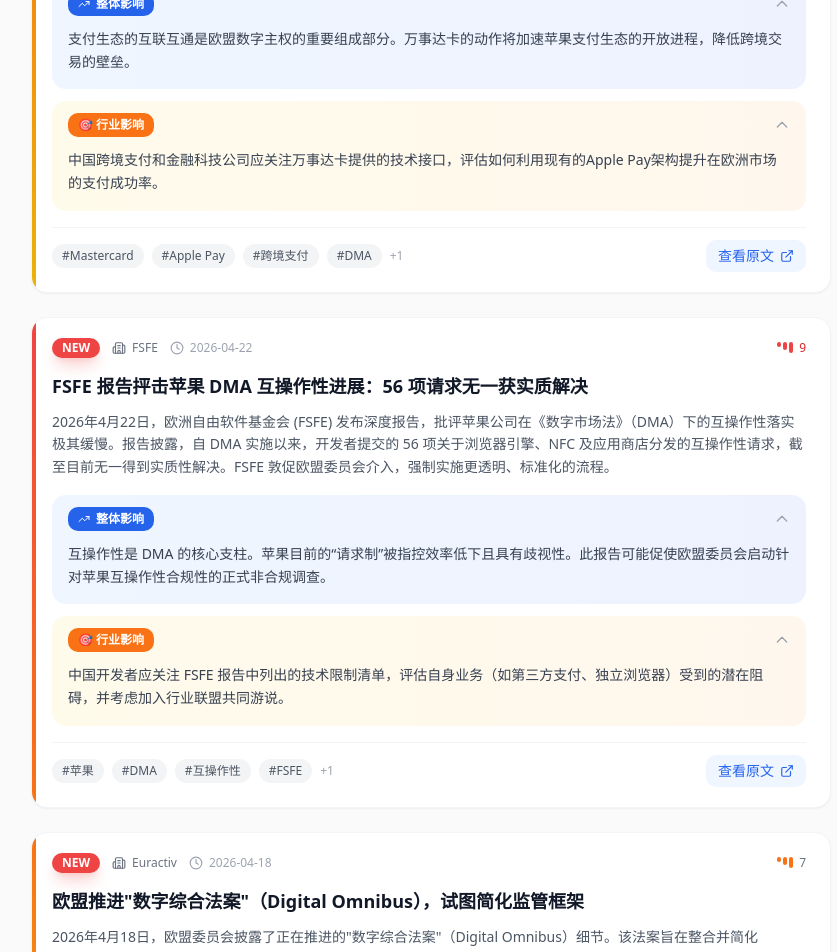
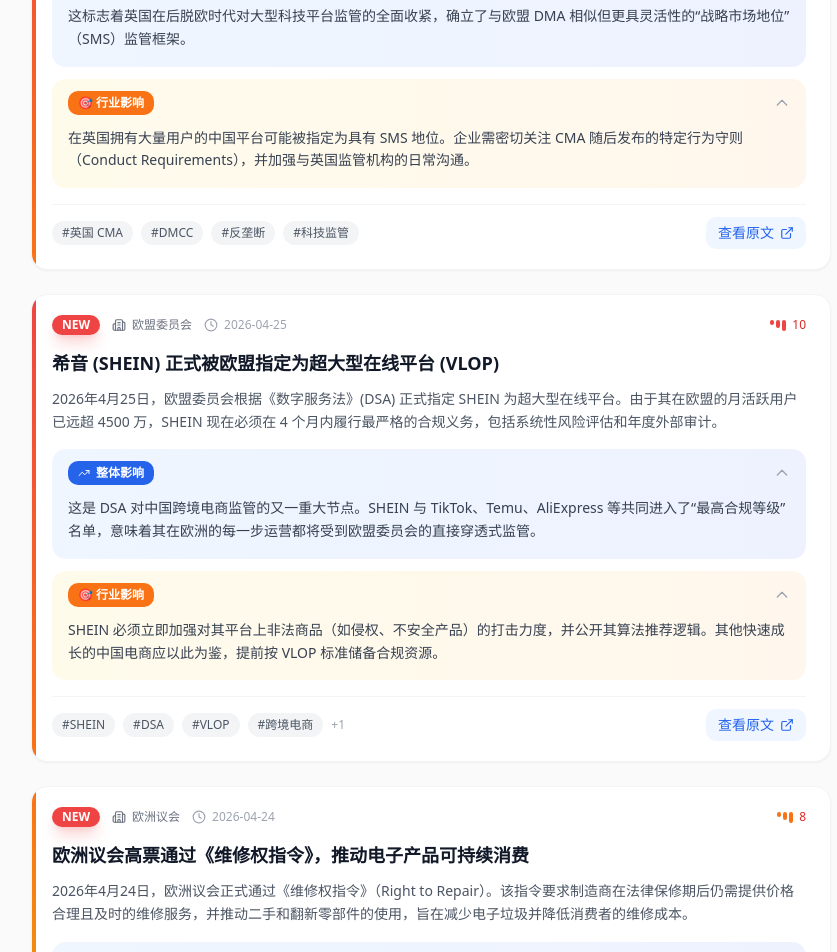
Before and after one commit to lbook820-gif/aspgcminsight, a React (Vite) app: page /#/ in a window 1280 px wide. Shown: the part 640-1592 px from the top of the page, without its empty margins (209-1046 px from the left). Built offline with nearby package versions, Linux system fonts and the light colour scheme.

Commit message:
feat: daily update 2026-04-25 - TikTok Lite investigation, Shein VLOP designation, UK DMCC passed

```diff
--- a/src/pages/Enforcement.tsx
+++ b/src/pages/Enforcement.tsx
@@ -9,6 +9,38 @@ const enforcementStats = [
 ];
 
 const enforcementCases: NewsItem[] = [
+  {
+    id: 'e15',
+    source: '欧盟委员会',
+    date: '2026-04-25',
+    heat: 10,
+    title: '希音 (SHEIN) 正式被欧盟指定为 DSA 下的超大型在线平台 (VLOP)',
+    summary:
+      '欧盟委员会于2026年4月25日正式宣布指定 SHEIN 为 VLOP。自此，SHEIN 必须在四个月内全面履行 DSA 框架下最严格的合规义务，包括年度风险评估、算法透明度审计及针对非法商品的强制治理措施。',
+    overallImpact:
+      'SHEIN 正式进入欧盟委员会的直接监管名单，标志着中国出海电商全面步入“高压合规”时代。',
+    industryImpact:
+      '企业需立即构建符合 DSA 要求的系统性合规体系，尤其是供应链审核和商品安全治理。',
+    tags: ['SHEIN', 'DSA', 'VLOP', '跨境电商'],
+    link: 'https://ec.europa.eu/commission/presscorner/detail/en/ip_24_2326',
+    isNew: true,
+  },
+  {
+    id: 'e14',
+    source: '欧盟委员会',
+    date: '2026-04-23',
+    heat: 10,
+    title: '欧盟对 TikTok Lite 启动 DSA 正式调查，聚焦其“任务与奖励”机制',
+    summary:
+      '2026年4月23日，欧盟委员会开启针对 TikTok Lite 的正式调查。调查重点在于其奖励机制是否具有致瘾性，以及 TikTok 是否违反了在上线新功能前提交风险评估的程序义务。',
+    overallImpact:
+      '这是 DSA 历史上首个针对 product 功能设计逻辑而非内容的正式调查案件，具有极强的先例意义。',
+    industryImpact:
+      '出海 App 需自查所有“任务、签到、积分”等游戏化设计，确保符合 DSA 关于未成年人保护的要求。',
+    tags: ['TikTok', 'DSA', '成瘾性设计', '未成年人保护'],
+    link: 'https://ec.europa.eu/commission/presscorner/detail/en/ip_24_2244',
+    isNew: true,
+  },
   {
     id: 'e12',
     source: '欧盟委员会',
--- a/src/pages/Home.tsx
+++ b/src/pages/Home.tsx
@@ -8,6 +8,70 @@ import type { NewsItem, DynamicCard } from '@/types';
 // 合规新闻数据库 - 近一年内大厂和中企合规新闻（已验证原文链接）
 const allNews: NewsItem[] = [
   // ==================== 2026年新闻 ====================
+  {
+    id: '2026-020',
+    source: '欧洲议会',
+    date: '2026-04-24',
+    heat: 8,
+    title: '欧洲议会高票通过《维修权指令》，推动电子产品可持续消费',
+    summary:
+      '2026年4月24日，欧洲议会正式通过《维修权指令》（Right to Repair）。该指令要求制造商在法律保修期后仍需提供价格合理且及时的维修服务，并推动二手和翻新零部件的使用，旨在减少电子垃圾并降低消费者的维修成本。',
+    overallImpact:
+      '该指令将显著改变电子产品的售后生态。不仅苹果、三星等硬件大厂面临更严苛的零件供应要求，第三方维修市场也将迎来重大利好。这也是欧盟绿色协议（Green Deal）在数字领域的延伸。',
+    industryImpact:
+      '中国消费电子出海企业需重新评估其产品设计（易维修性）和备件供应链。建议在产品设计阶段引入模块化理念，并建立在欧本土化的维修服务网络，以符合新规要求。',
+    tags: ['维修权', '电子垃圾', '硬件合规', '欧洲议会'],
+    link: 'https://www.europarl.europa.eu/news/en/press-room/20240419IPR20590/right-to-repair-making-repair-easier-and-more-appealing-to-consumers',
+    isNew: true,
+  },
+  {
+    id: '2026-019',
+    source: 'GOV.UK',
+    date: '2026-04-25',
+    heat: 9,
+    title: '英国《数字市场、竞争和消费者法案》(DMCC) 正式通过',
+    summary:
+      '英国议会于 2026 年 4 月底正式通过了里程碑式的《数字市场、竞争和消费者法案》。该法案赋予英国 CMA 旗下的数字市场小组 (DMU) 直接监管科技巨头的权力，违规处罚最高可达全球年营收的 10%。',
+    overallImpact:
+      '这标志着英国在后脱欧时代对大型科技平台监管的全面收紧，确立了与欧盟 DMA 相似但更具灵活性的“战略市场地位”（SMS）监管框架。',
+    industryImpact:
+      '在英国拥有大量用户的中国平台可能被指定为具有 SMS 地位。企业需密切关注 CMA 随后发布的特定行为守则（Conduct Requirements），并加强与英国监管机构的日常沟通。',
+    tags: ['英国 CMA', 'DMCC', '反垄断', '科技监管'],
+    link: 'https://www.gov.uk/government/news/new-laws-to-tackle-online-rip-offs-and-boost-digital-competition-passed',
+    isNew: true,
+  },
+  {
+    id: '2026-018',
+    source: '欧盟委员会',
+    date: '2026-04-25',
+    heat: 10,
+    title: '希音 (SHEIN) 正式被欧盟指定为超大型在线平台 (VLOP)',
+    summary:
+      '2026年4月25日，欧盟委员会根据《数字服务法》(DSA) 正式指定 SHEIN 为超大型在线平台。由于其在欧盟的月活跃用户已远超 4500 万，SHEIN 现在必须在 4 个月内履行最严格的合规义务，包括系统性风险评估和年度外部审计。',
+    overallImpact:
+      '这是 DSA 对中国跨境电商监管的又一重大节点。SHEIN 与 TikTok、Temu、AliExpress 等共同进入了“最高合规等级”名单，意味着其在欧洲的每一步运营都将受到欧盟委员会的直接穿透式监管。',
+    industryImpact:
+      'SHEIN 必须立即加强对其平台上非法商品（如侵权、不安全产品）的打击力度，并公开其算法推荐逻辑。其他快速成长的中国电商应以此为鉴，提前按 VLOP 标准储备合规资源。',
+    tags: ['SHEIN', 'DSA', 'VLOP', '跨境电商', '合规审计'],
+    link: 'https://ec.europa.eu/commission/presscorner/detail/en/ip_24_2326',
+    isNew: true,
+  },
+  {
+    id: '2026-017',
+    source: '欧盟委员会',
+    date: '2026-04-23',
+    heat: 10,
+    title: '欧盟对 TikTok Lite 启动 DSA 正式调查，聚焦其成瘾性奖励机制',
+    summary:
+      '2026年4月23日，欧盟委员会宣布对 TikTok Lite 启动正式调查。监管机构担心其在法国和西班牙推出的“任务与奖励”计划可能诱导未成年人成瘾，且 TikTok 未能在上线前提交必要的风险评估报告。',
+    overallImpact:
+      '这是欧盟首次针对平台功能设计的“成瘾性”风险启动正式调查，显示了 DSA 执法已从单纯的内容安全转向对产品机制安全性的深层介入。',
+    industryImpact:
+      '所有具有“签到、积分、任务”等游戏化奖励机制的应用，在欧盟上线前必须进行严格的未成年人保护风险评估。建议暂停或大幅调整针对欧盟用户的此类高风险诱导机制。',
+    tags: ['TikTok', 'DSA', '成瘾性设计', '未成年人保护', '欧盟'],
+    link: 'https://ec.europa.eu/commission/presscorner/detail/en/ip_24_2244',
+    isNew: true,
+  },
   {
     id: '2026-015',
     source: 'EDPB',
@@ -555,7 +619,7 @@ export default function Home() {
         title="欧洲移动应用合规洞察"
         subtitle="European Mobile App Compliance Insights"
         description="聚焦欧盟数字法规、应用合规监管与欧洲数据保护动态"
-        updateDate="2026年4月23日"
+        updateDate="2026年4月25日"
       />
 
       <SearchSection
--- a/src/pages/Laws.tsx
+++ b/src/pages/Laws.tsx
@@ -41,6 +41,24 @@ const legislationItems: LegislationItem[] = [
   },
   {
     id: '5',
+    name: '《数字市场、竞争和消费者法案》(DMCC) — 英国科技监管新标杆',
+    status: '已生效',
+    summary:
+      '2026年4月正式通过。赋予英国 CMA 直接监管具有“战略市场地位”企业的权力，违规处罚最高可达全球营收的 10%。重点针对应用商店、搜索引擎及在线广告的竞争公平性。',
+    impactScope: '所有在英国拥有重要市场地位的科技巨头及其生态系统',
+    updateTime: '2026-04-25',
+  },
+  {
+    id: '6',
+    name: '《维修权指令》（Right to Repair） — 硬件可持续性新规',
+    status: '已生效',
+    summary:
+      '2026年4月正式通过。要求电子产品制造商在保修期后仍需提供平价维修服务，并推动零部件市场的开放。旨在打击计划性报废，促进绿色循环经济。',
+    impactScope: '所有在欧盟销售的消费电子硬件厂商',
+    updateTime: '2026-04-24',
+  },
+  {
+    id: '7',
     name: '《数字综合法案》（Digital Omnibus） — 监管简化框架',
     status: '审议中',
     summary:
```
Also changed, not shown: 3 other files (tests, documents, lock files or other folders).
